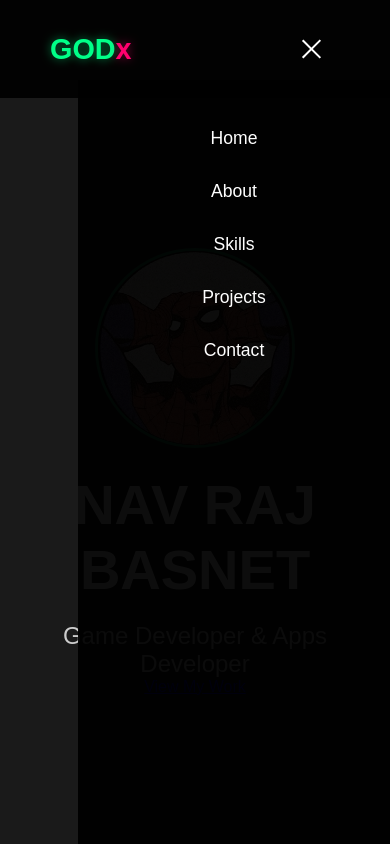
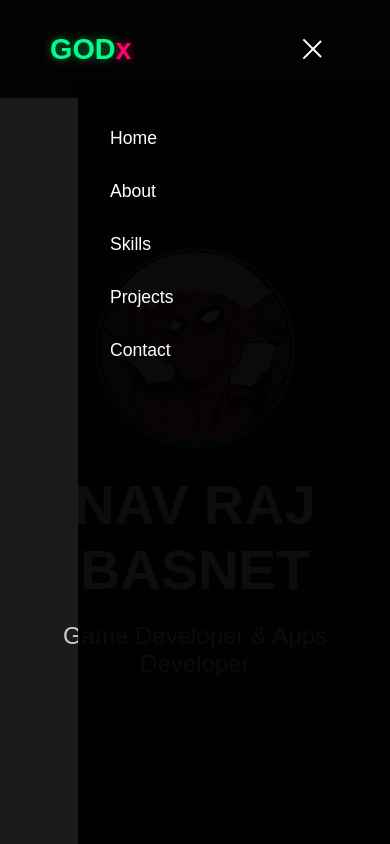
Before and after one commit to Nav0077/NAV_Portfolio, a plain HTML site: page index.html in a window 390 px wide. Both pictures are taken after a click on the element 311 px from the left and 49 px from the top of the page. Shown: the top 844 px of the page. Drawn offline with Linux system fonts and the light colour scheme.

Commit message:
Update style.css

```diff
--- a/assets/css/style.css
+++ b/assets/css/style.css
@@ -94,40 +94,43 @@ nav {
     transition: all 0.3s ease;
 }
 
-/* Mobile Menu Styles */
-@media (max-width: 768px) {
+@media (max-width: 911px) {
     .hamburger {
         display: block;
+        z-index: 1000; /* Ensure hamburger stays on top */
     }
 
     .nav-links {
         position: fixed;
-        top: 80px; /* Adjust based on your navbar height */
-        right: -100%; /* Hide the menu off-screen */
+        top: 80px;
+        right: -100%;
         height: calc(100vh - 80px);
-        width: 80%; /* Width of the slide-in menu */
+        width: 80%;
         flex-direction: column;
         background: rgba(0, 0, 0, 0.95);
         backdrop-filter: blur(1px);
         transition: right 0.3s ease;
-        padding: 2rem 0;
-        justify-content: left;
+        padding: 2rem;
+        justify-content: flex-start; /* Changed from left */
+        align-items: flex-start; /* Proper left alignment */
+        z-index: 999; /* Ensure menu stays below hamburger but above content */
+        overflow-y: auto; /* Add scroll if content overflows */
     }
 
     .nav-links.active {
-        right: 0; /* Slide the menu into view */
-        justify-content: left;
+        right: 0;
     }
 
     .nav-links li {
         margin: 1rem 0;
-        text-align: center;
-        justify-content: left;
+        width: 100%;
+        text-align: left; /* Changed from center */
+        /* Remove justify-content: left - not needed */
     }
 
-    /* Hamburger Animation */
+    /* Improved Hamburger Animation */
     .hamburger.active .line:nth-child(1) {
-        transform: rotate(45deg) translate(5px, 5px);
+        transform: rotate(-45deg) translate(-5px, 6px);
     }
 
     .hamburger.active .line:nth-child(2) {
@@ -135,10 +138,9 @@ nav {
     }
 
     .hamburger.active .line:nth-child(3) {
-        transform: rotate(-45deg) translate(5px, -5px);
+        transform: rotate(45deg) translate(-5px, -6px);
     }
 }
-
 /* Hero Section */
 #hero {
     height: 100vh;
```
